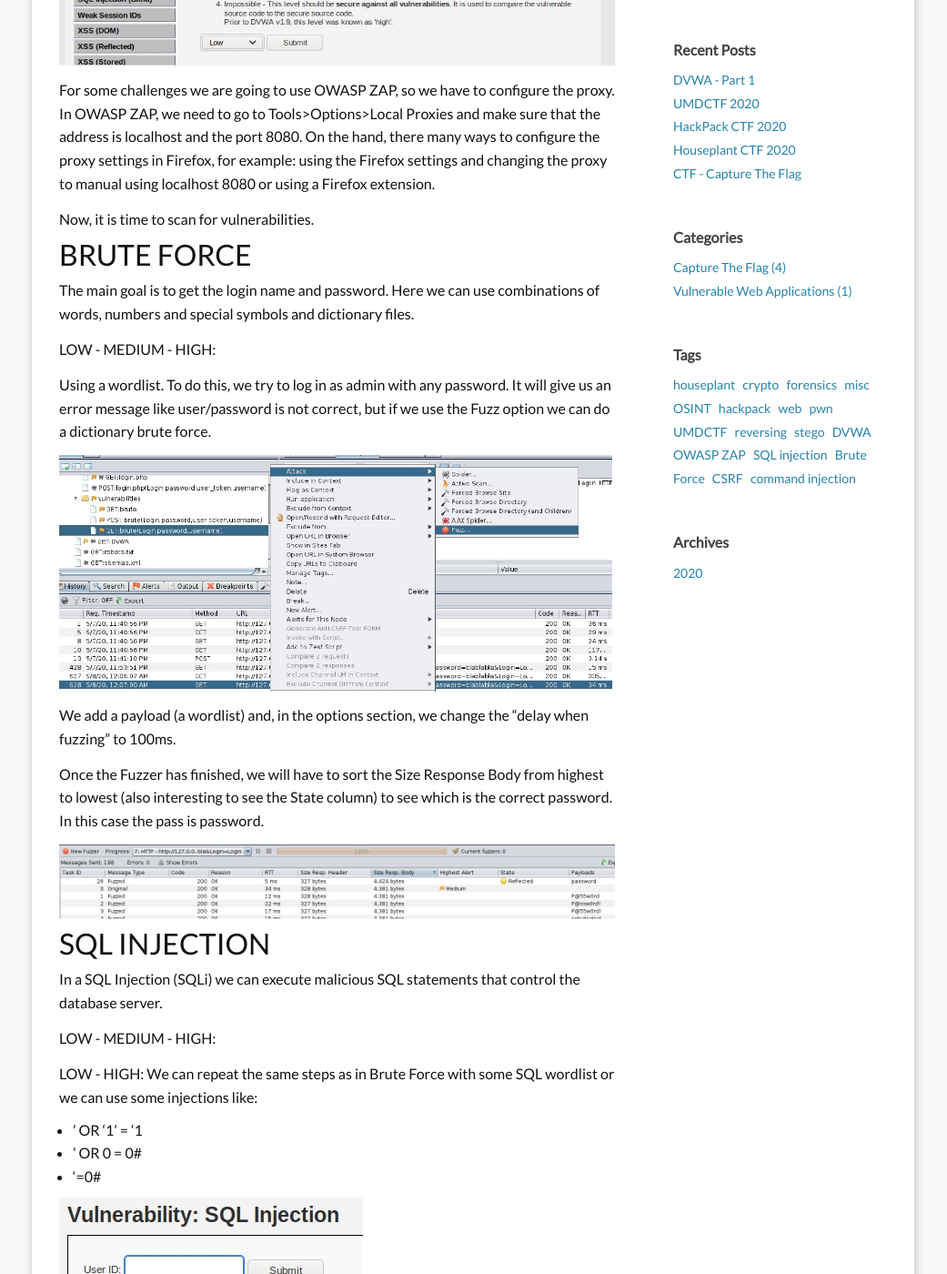
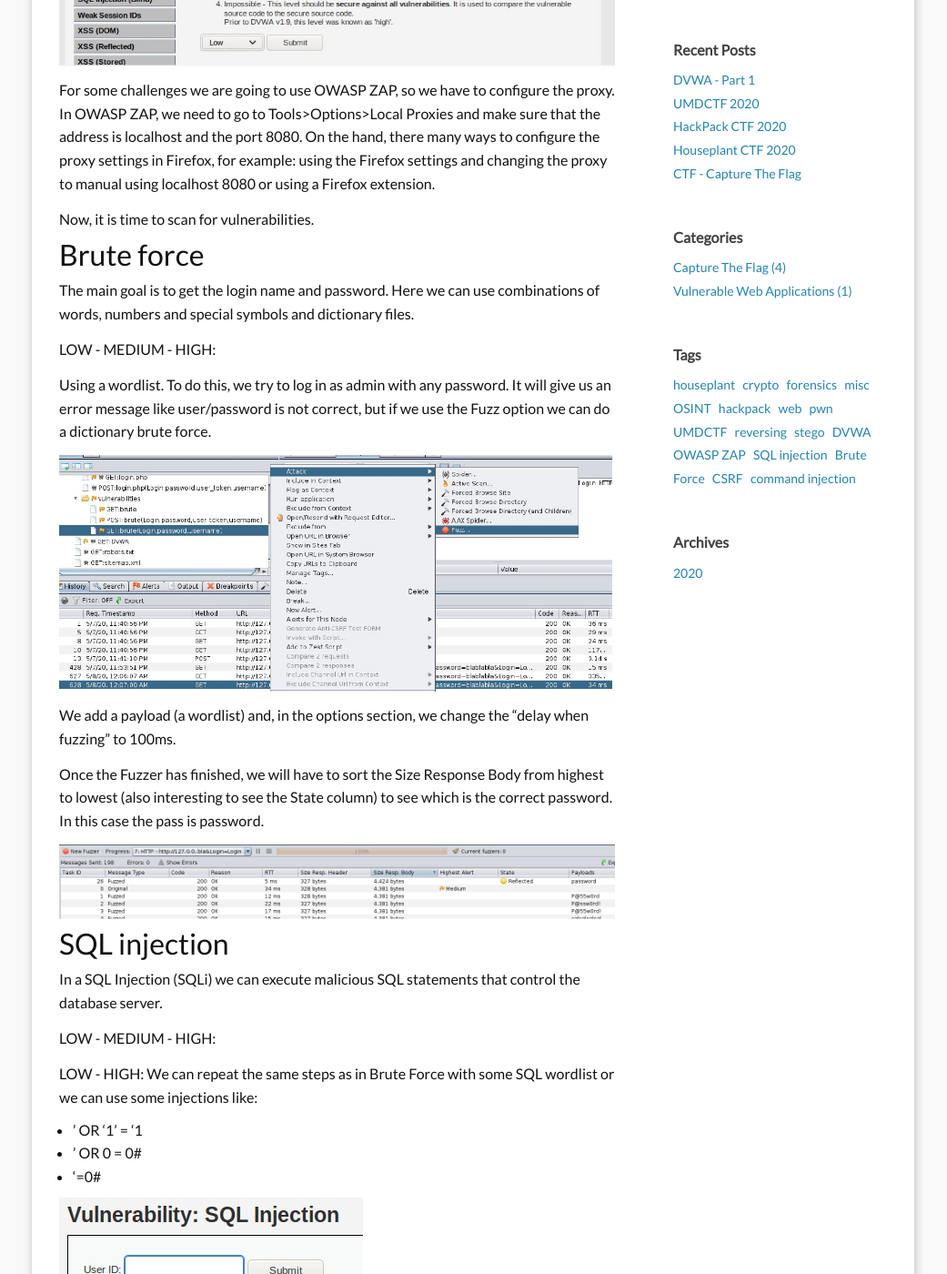
Before and after one commit to marselia/marselia.github.io, a Jekyll site: the page built from _posts/2020-05-09-DVWA.md, in a window 1280 px wide and 1400 px high, scrolled down 778 px. Shown: the whole window at 91% size, without its empty margins (120-1161 px from the left). Built offline with Jekyll 4.4.1, drawn with Linux system fonts in a browser that asks for light colours; comment, search, counter and statistics services are not loaded; some of the changed text lies outside the part shown.

```diff
--- a/_posts/2020-05-09-DVWA.md
+++ b/_posts/2020-05-09-DVWA.md
@@ -14,7 +14,7 @@ For some challenges we are going to use OWASP ZAP, so we have to configure the p
 
 Now, it is time to scan for vulnerabilities.
 
-## BRUTE FORCE
+## Brute force
 
 The main goal is to get the login name and password. Here we can use combinations of words, numbers and special symbols and dictionary files.
 
@@ -30,7 +30,7 @@ Once the Fuzzer has finished, we will have to sort the Size Response Body from h
 
 ![]({{ site.baseurl }}/images/DVWA-3.jpg)
 
-## SQL INJECTION
+## SQL injection
 
 In a SQL Injection (SQLi) we can execute malicious SQL statements that control the database server.
 
@@ -59,7 +59,7 @@ MEDIUM: We have to select the user ID, so we can modify the request manually usi
 - 1 or 1=1 union select null, table_columns from information_schema.columns=users# ->
 - 1 or 1=1 union select  user, password from users#
 
-## COMMAND INJECTION
+## Command injection
 
 Sending operating system commands in an empty field.
 
```
